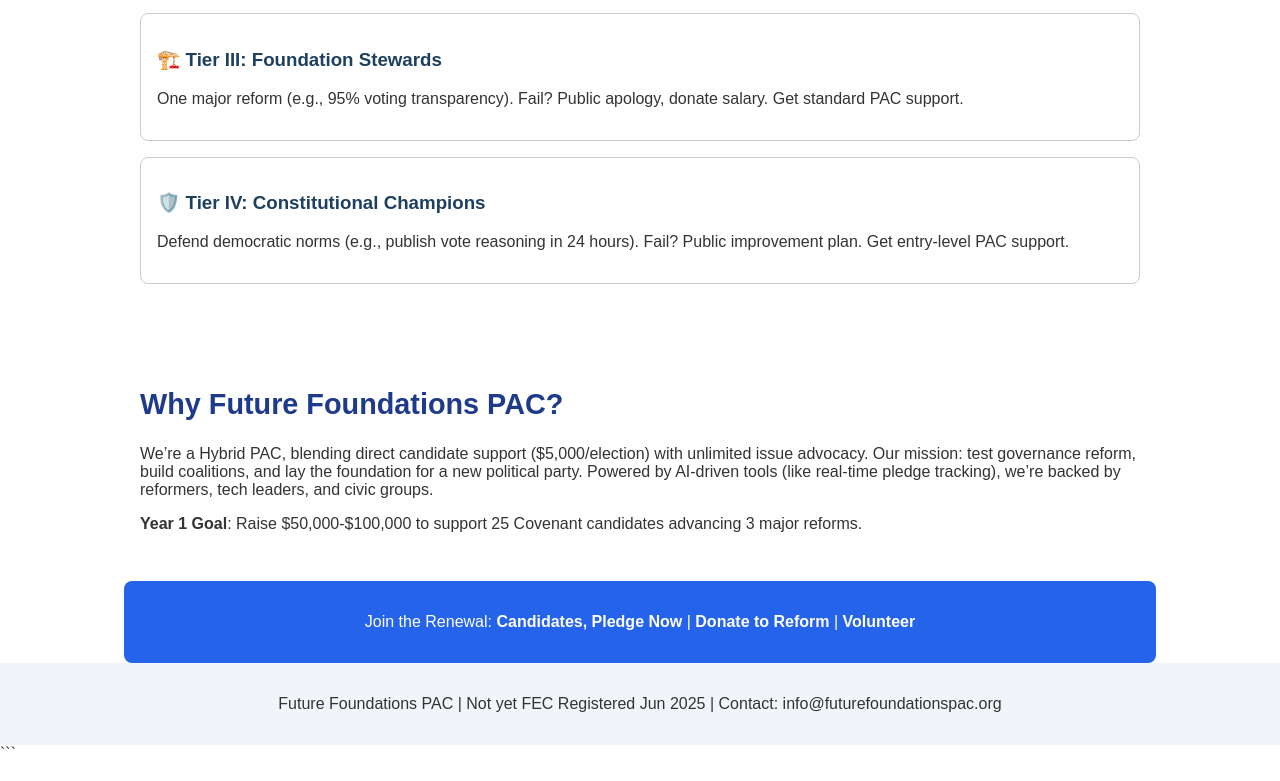
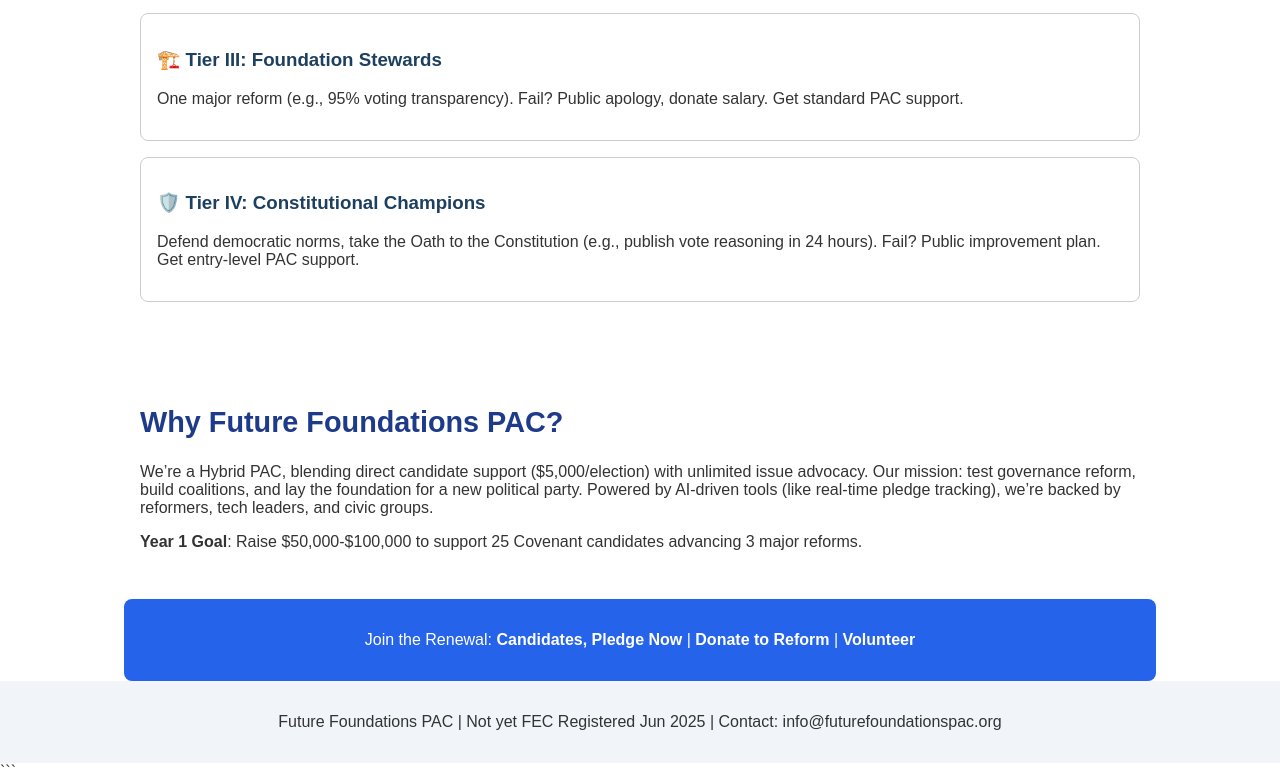
Before and after one commit to gcrispin59/FutureFoundations, a plain HTML site: page index.html in a window 1280 px wide. Shown: the part 695-1476 px from the top of the page. Drawn offline with Linux system fonts and the light colour scheme.

Commit message:
Update index.html

```diff
--- a/index.html
+++ b/index.html
@@ -81,7 +81,7 @@
         </div>
         <div class="tier">
             <h3>🛡️ Tier IV: Constitutional Champions</h3>
-            <p>Defend democratic norms (e.g., publish vote reasoning in 24 hours). Fail? Public improvement plan. Get entry-level PAC support.</p>
+            <p>Defend democratic norms, take the Oath to the Constitution (e.g., publish vote reasoning in 24 hours). Fail? Public improvement plan. Get entry-level PAC support.</p>
         </div>
     </section>
     <section>
```
